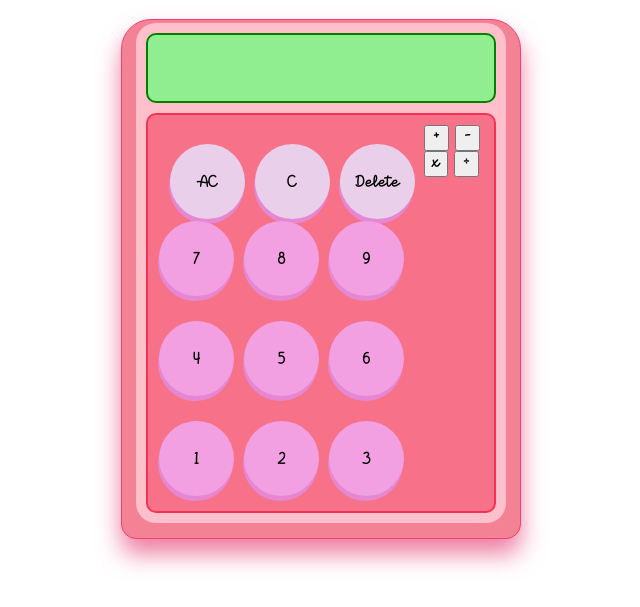
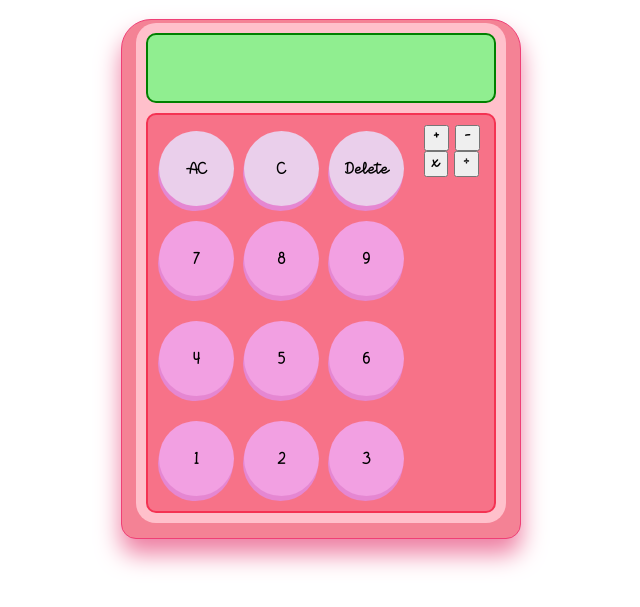
Before and after one commit to GravityCodes/HelloKittyCalculator, a plain HTML site: page index.html in a window 1280 px wide. Shown: the part 67-674 px from the top of the page, without its empty margins (319-959 px from the left). Drawn offline with Linux system fonts and the light colour scheme.

Commit message:
Align function buttons with number buttons

```diff
--- a/style/style.css
+++ b/style/style.css
@@ -77,7 +77,7 @@ h1 {
     justify-content:flex-end;
     height: 376px;
     width: 290px;
-    gap: 2px 0px;
+    gap: 15px 0px;
 }
 
 /*.operator-btn-style {
@@ -99,6 +99,7 @@ h1 {
 #functions {
     display: flex;
     gap:0px 10px;
+    width: 100%;
 
 }
 
```
